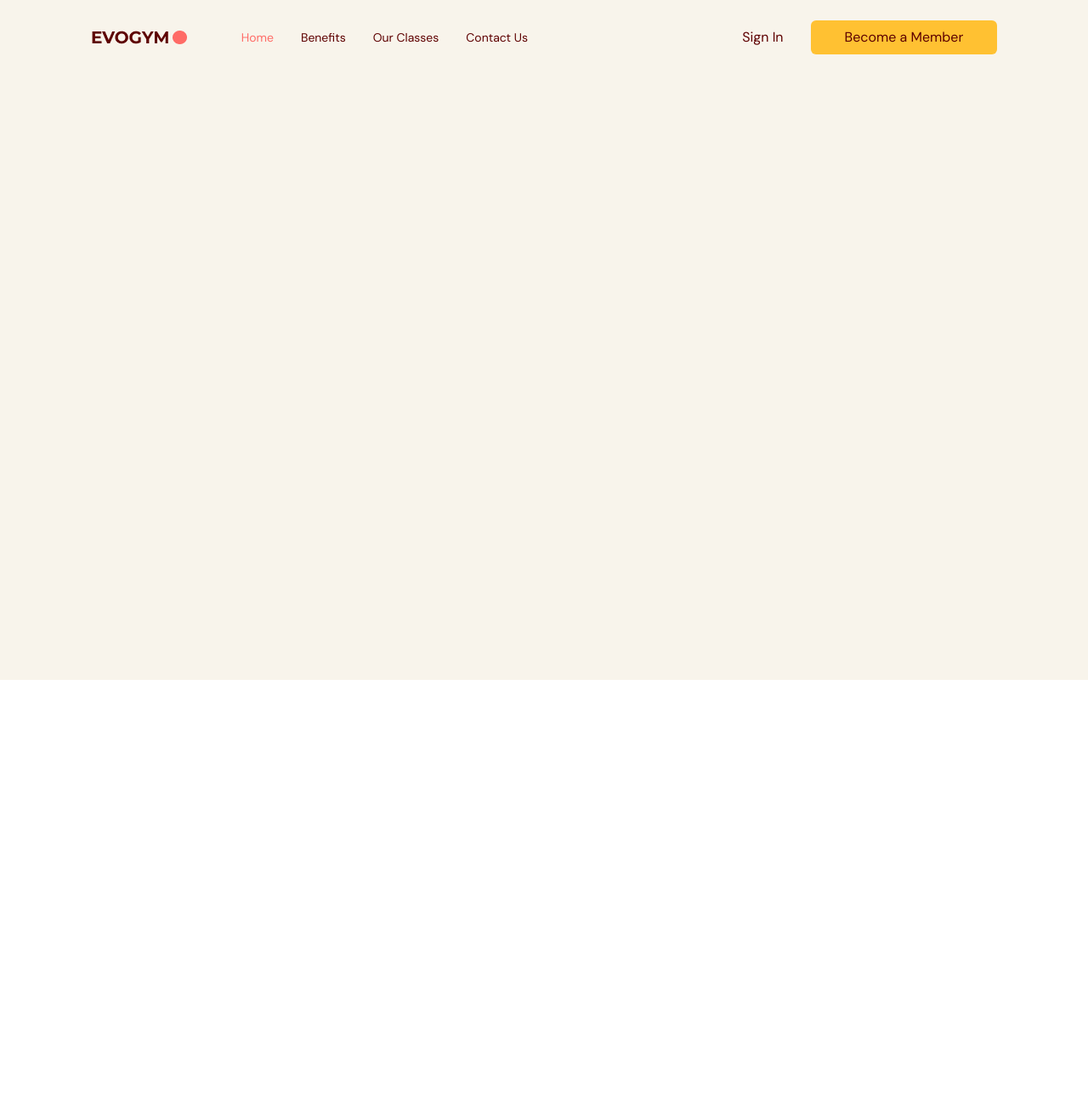
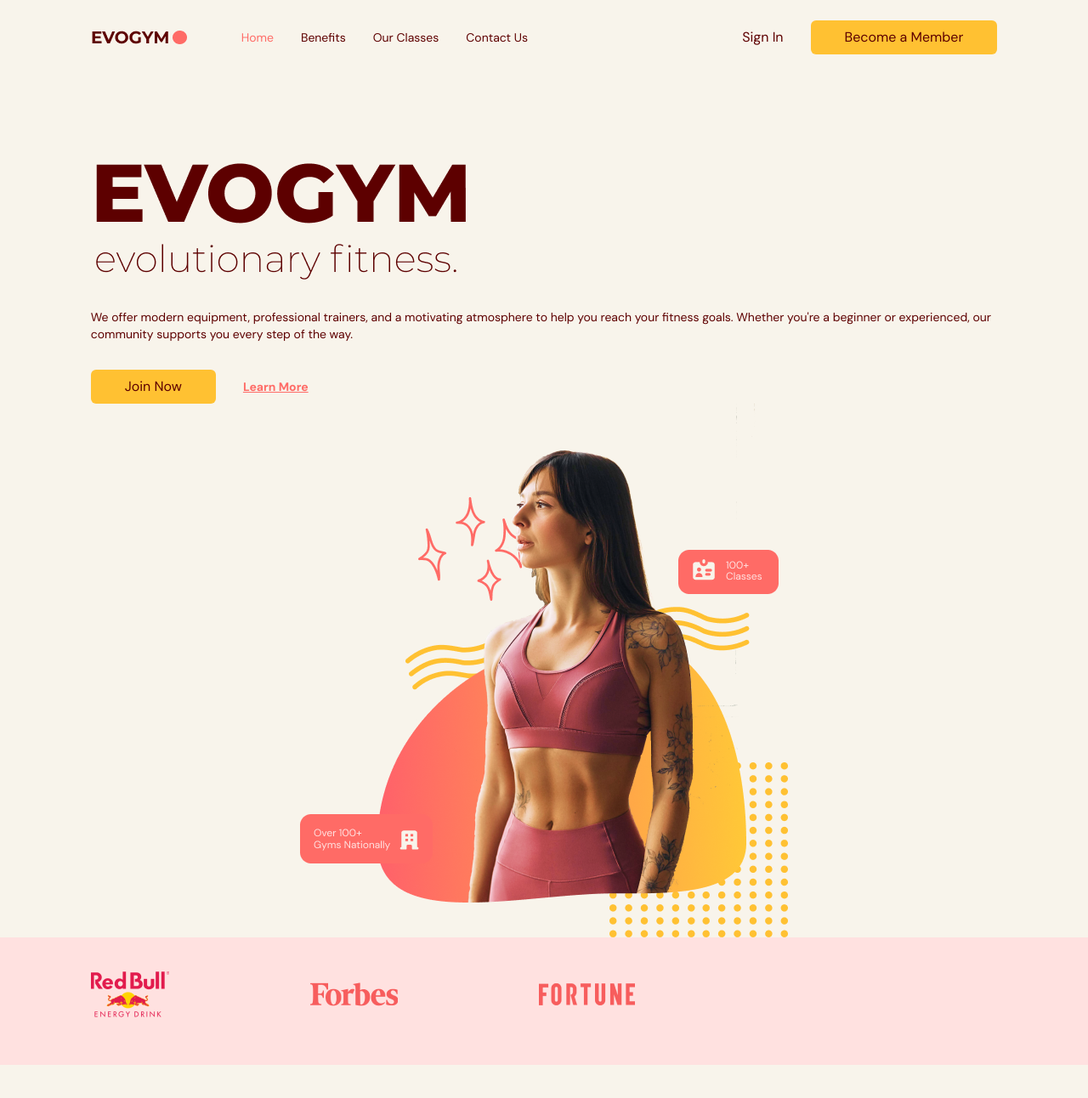
Before and after one commit to haninalimi/GymSite, a React (Vite) app: page / in a window 1280 px wide. Shown: the whole page at 85% size. Before the commit the page ends 800 px from the top, so only its background shows below. Built offline with nearby package versions, Linux system fonts and the light colour scheme.

Commit message:
third commit page home

```diff
--- a/src/App.tsx
+++ b/src/App.tsx
@@ -1,7 +1,7 @@
 import Navbar from "@/scenes/navbar";
 import { useEffect, useState } from "react";
 import { SelectedPage } from "@/shared/types";
-
+import Home from "./scenes/home";
 
 
 
@@ -37,6 +37,7 @@
 
   return (
     <div className="app bg-gray-20 ">
+      { /*navbar  */}
       <Navbar
       isTopOfPage={isTopOfPage}
       selectedPage={selectedPage}
@@ -44,6 +45,10 @@
 
 
       />
+
+
+      { /*home page  */}
+      <Home setSelectedPage={setSelectedPage} />
     </div>
   );
 }
--- /dev/null
+++ b/src/scenes/home/index.tsx
@@ -0,0 +1,103 @@
+ import useMediaQuery from "@/hooks/useMediaQuery";
+import ActionButton from "@/shared/ActionButton";
+import { SelectedPage } from "@/shared/types";
+import HomePageText from "@/assets/HomePageText.png"
+import HomePageGraphic from "@/assets/HomePageGraphic.png"
+import SponsorForbes from "@/assets/SponsorForbes.png"
+import SponsorFortune from "@/assets/SponsorFortune.png"
+import SponsorRedBull from "@/assets/SponsorRedBull.png"
+import { motion } from "framer-motion";
+import AnchorLink from "react-anchor-link-smooth-scroll";
+import { div } from "framer-motion/client";
+
+type Props = {
+    setSelectedPage : (value: SelectedPage)=> void ;
+}
+
+
+
+
+
+
+const Home = ({setSelectedPage}: Props) => {
+    const isAboveMediumScreens = useMediaQuery("(min-width:1060px)")
+  return <section
+  id="home"
+  className="gap-16 bg-gray-20 py-10 md:h-full md:pb-0"
+  >
+    { /*IMAGE AND  MAIN HEADER*/}
+    <div className="md:flex mx-auto w-5/6 items-center justify-center md:h-5/6">
+        {/*MAIN HEADER */}
+        <div className="z-10 mt-32 md:basis-3/5">
+            { /* HEADINGS */}
+            <motion.div
+            className="md:-mt-20"
+            initial="hidden"
+            whileInView="visible"
+            viewport={{once:true ,amount: 0.5}}
+            transition={{duration:0.5}}
+            variants={{hidden : { opacity : 0, x:-50},
+            visible:{opacity: 1, x:0}
+            }}
+
+            >
+                <div className="relative">
+                    <div className="before:absolute before:-top-20 before:-left-20  before:z-[-1]  md:before:content-evolvetext">
+                        <img alt="home-page-text" src={HomePageText} />
+                    </div>
+                </div>
+                <p className="mt-8 text-sm md:text-start">
+                    We offer modern equipment, professional trainers, and a motivating atmosphere to help you reach your fitness goals. Whether you're a beginner or experienced, our community supports you every step of the way.
+                </p>
+            </motion.div>
+
+            { /*ACTIONS  */}
+            <motion.div className="mt-8 flex items-center gap-8 "
+            initial="hidden"
+            whileInView="visible"
+            viewport={{once:true ,amount: 0.5}}
+            transition={{delay:0.2,duration:0.5}}
+            variants={{hidden : { opacity : 0, x:-50},
+            visible:{opacity: 1, x:0}
+            }}>
+                <ActionButton setSelectedPage={setSelectedPage}>
+                    Join Now
+                </ActionButton>
+                <AnchorLink
+                className="text-sm font-bold text-primary-500 underline hover:text-secondary-500"
+                onClick={() => setSelectedPage(SelectedPage.ContactUs)}
+                href={`#${SelectedPage.ContactUs}`}
+                >
+                    <p>Learn More</p>
+
+                </AnchorLink>
+            </motion.div>
+
+        </div>
+
+        {/* IMAGE */}
+        <div className="flex basis-3/5 justify-center md:z-10 md:ml-40 md:mt-16 md:justify-items-end">
+            <img alt="home-pageGraphic" src={HomePageGraphic} />
+
+        </div>
+    </div>
+
+
+
+    {/*SPONSORS */}
+    {isAboveMediumScreens && (
+        <div className="h-[150px] w-full bg-primary-100 py-10">
+            <div className="mx-auto w-5/6">
+                <div className="flex w-3/5 items-center justify-between gap-8">
+                    <img src={SponsorRedBull} alt="sponsor-redbull" />
+                    <img src={SponsorForbes} alt="sponsor-forbes" />
+                    <img src={SponsorFortune} alt="sponsor-fortune" />
+                </div>
+            </div>
+        </div>
+    ) }
+
+  </section>
+}
+
+export default Home ;
```
Also changed, not shown: src/index.css (line endings or trailing spaces).
